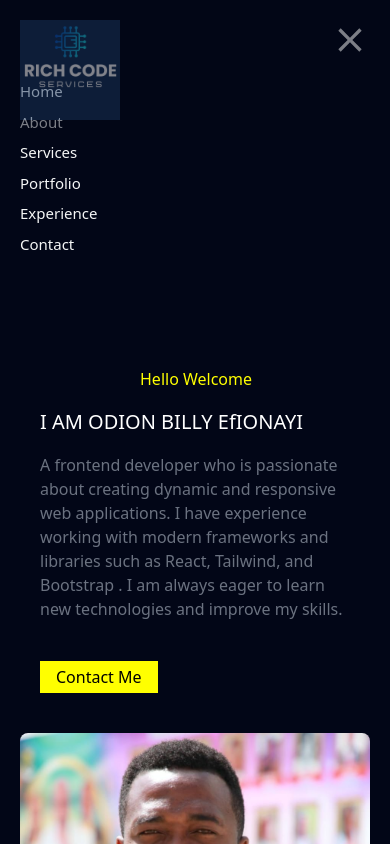
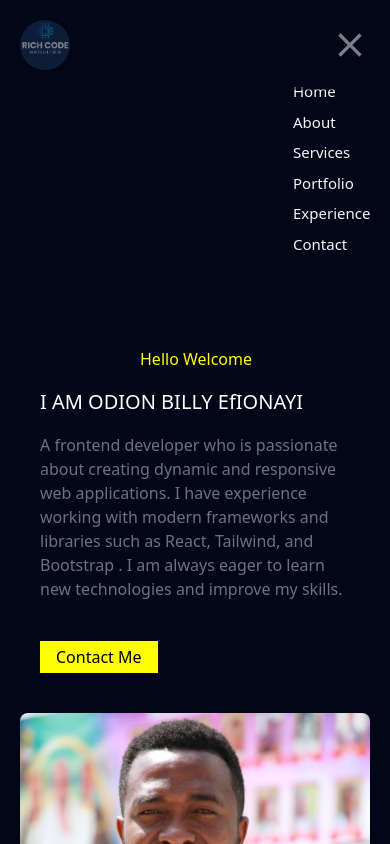
Before and after one commit to OdionBilly/Rich_Code, a React (Vite) app: page / in a window 390 px wide. Both pictures are taken after a click on the element 350 px from the left and 40 px from the top of the page. Shown: the top 844 px of the page. Built offline with nearby package versions, Linux system fonts and the light colour scheme.

Commit message:
worked on the responsive UI:   src/components/Layout/Header.jsx worked on the responsive UI:   src/components/Layout/Hero.jsx worked on the responsive UI:   src/components/Layout/Nav.jsx

```diff
--- a/src/components/Layout/Header.jsx
+++ b/src/components/Layout/Header.jsx
@@ -16,15 +16,15 @@ export const Header = () => {
   return (
     <div>
       <header
-       className="fixed top-0 opacity-50 bg-[#020617] flex justify-between
-       text-white max-sm:py-5 max-lg:py-10 max-sm:px-5 max-lg:px-10 xl:px-40 xl:py-10 w-full mb-10 ">
+       className="fixed top-0 opacity-50 bg-[#020617] flex justify-between items-center
+       text-white max-sm:py-5 max-lg:py-7 max-sm:px-5 max-lg:px-10 xl:px-40 xl:py-10 w-full mb-10 ">
         <div className="text-[30px] w-[100px] my-0 flex gap-2 items-center ">
          <h1 className=" ">
-          <img src={logoimage} alt="" />
+          <img src={logoimage} alt="" className="max-sm:w-[50px] rounded-[50px] max-lg:w-[60px]" />
          </h1>
          {/* <span>{<FaCode/>} </span> */}
         </div>
-        <div className="">
+        <div className="group">
         <ul
            className=" max-sm:hidden max-lg:hidden flex  justify-between gap-10 text-[20px] ">
           <Link
@@ -42,7 +42,7 @@ export const Header = () => {
             <li>Portfolio</li>
           </Link>
           <Link to="/#Myexperince" spy={true} smooth={true} offset={50} duration={500}>
-            <li>Experience</li>
+            <li className="">Experience</li>
           </Link>
           <Link to="/#Contact" spy={true} smooth={true} offset={50} duration={500}>
             <li>Contact</li>
@@ -57,8 +57,8 @@ export const Header = () => {
       </header>
        {/* mobile menu */}
        {isOpen && (
-          <div className=" w-full flex items-center ">
-            <ul className="flex max-sm:flex-col max-lg:flex-col gap-2 px-5 text-[15px]  text-[#f5f6f6] max-sm:mt-[80px] max-lg:mt-[120px] pb-5">
+          <div className=" w-full flex items-center px-[70%] ">
+            <ul className="flex max-sm:flex-col max-lg:flex-col gap-2 px-5 text-[15px]  text-[#f5f6f6] max-sm:mt-[80px] max-lg:mt-[120px]">
               <Link to="/#home" spy={true} smooth={true} offset={50} duration={500}>
                 Home
               </Link>
--- a/src/components/Layout/Hero.jsx
+++ b/src/components/Layout/Hero.jsx
@@ -2,7 +2,7 @@ import myimage from '../../assets/my.jpeg'
 
 export const Hero = () => {
   return (
-    <div id='Home' className="bg-[#020617] py-[80px]  ">
+    <div id='Home' className="bg-[#020617] xl:py-[80px] max-lg:py-[80px]  ">
         <div className='flex max-sm:flex-col mb-[0.5px] xl:mt-[100px] max-sm:py-1 max-lg:py-10'>
             <div className="w-[466px] xl:pt-[150px] text-[#6B7280] xl:mx-[158px] max-sm:mx-10 max-lg:mx-10 xl:py-[50px]">
                <h2 className="text-[16px] font-thin py-2 text-[yellow] max-sm:ml-[100px]">Hello Welcome</h2>
--- a/src/components/Layout/Nav.jsx
+++ b/src/components/Layout/Nav.jsx
@@ -29,7 +29,7 @@ const Nav = () => {
             <li>Experience</li>
           </Link>
           <Link to="/#Contact" spy={true} smooth={true} offset={50} duration={1000}>
-            <li>Contact</li>
+            <li>contact</li>
           </Link>
         </ul>
         <div
```
